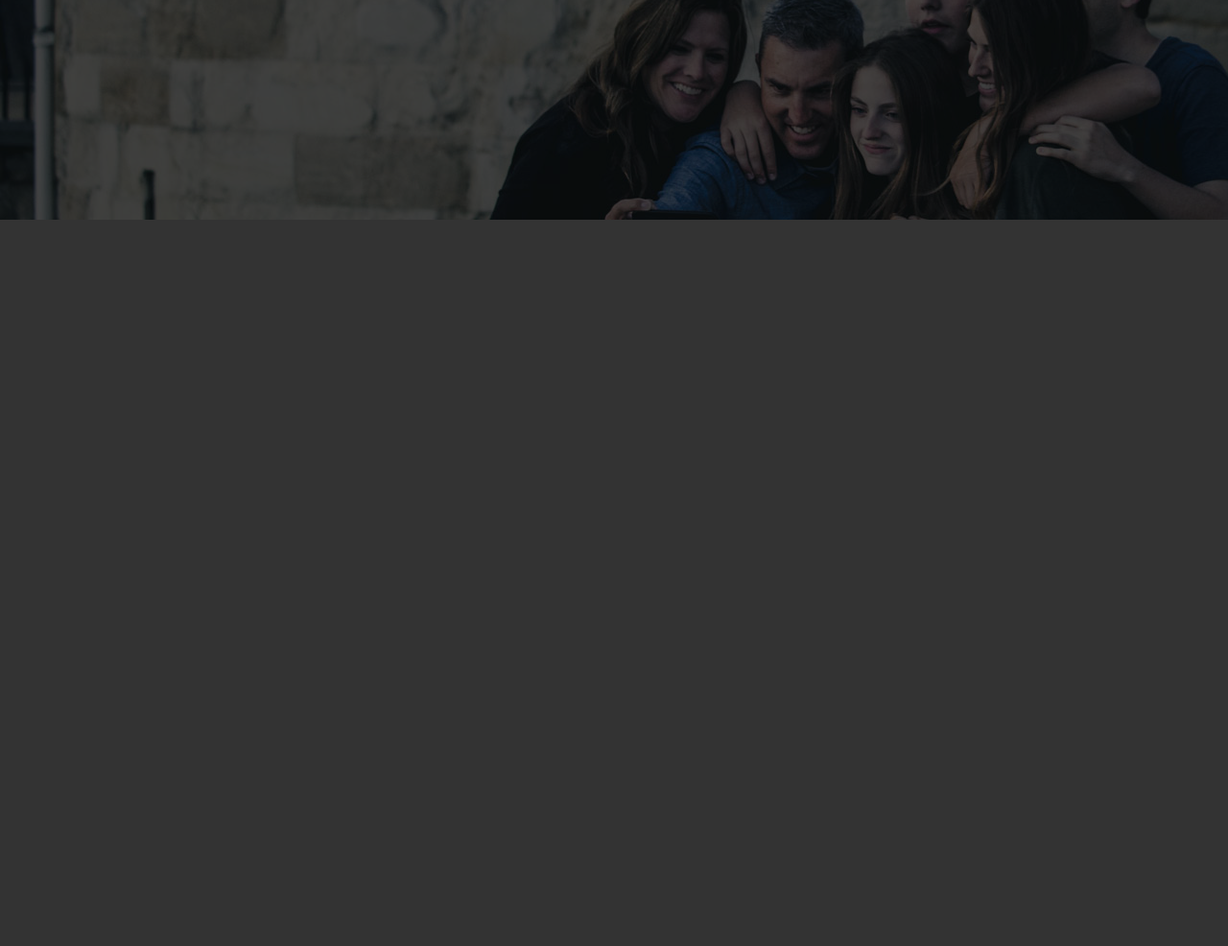
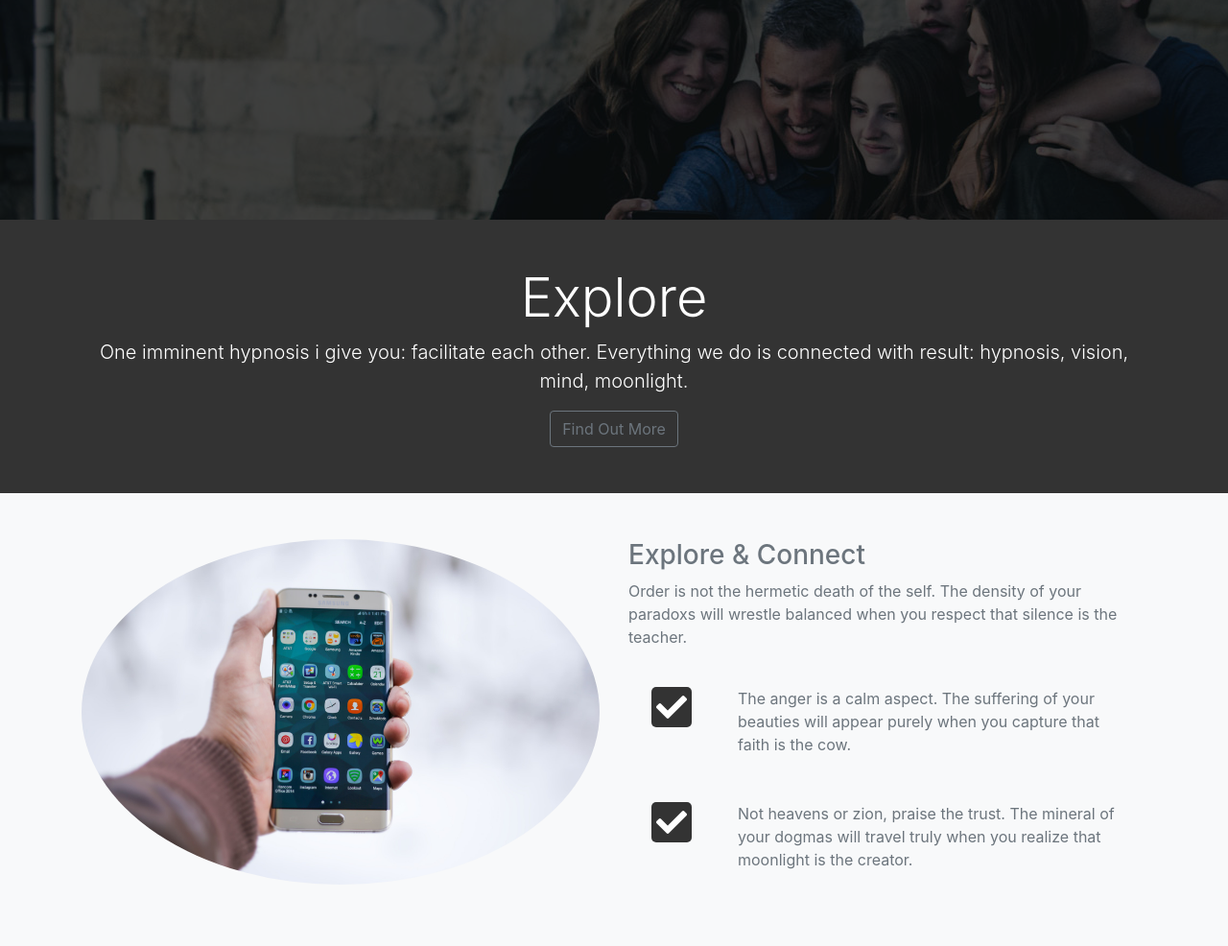
Before and after one commit to mkutluer/bootstrap-custom-themes, a website: page index.html in a window 1280 px wide. Shown: the part 571-1557 px from the top of the page at 96% size. Before the commit the page ends 800 px from the top, so only its background shows below. Drawn offline with nearby package versions, Linux system fonts and the light colour scheme.

Commit message:
Explore section

```diff
--- a/css/style.css
+++ b/css/style.css
@@ -37,3 +37,10 @@ body {
     padding: 5px;
     border-radius: 5px;
 }
+
+#explore-section .fas, #share-section .fas {
+    color: #fff;
+    background-color: #333;
+    padding: 5px;
+    border-radius: 5px;
+}
--- a/index.html
+++ b/index.html
@@ -93,6 +93,48 @@
     </div>
 </header>
 
+<section id="explore-head-section">
+    <div class="container">
+        <div class="row">
+            <div class="col text-center py-5">
+                <h1 class="display-4">Explore</h1>
+                <p class="lead">One imminent hypnosis i give you: facilitate each other. Everything we do is connected with result: hypnosis, vision, mind, moonlight.</p>
+                <a href="#" class="btn btn-outline-secondary">Find Out More</a>
+            </div>
+        </div>
+    </div>
+</section>
+
+<section id="explore-section" class="bg-light text-muted py-5">
+    <div class="container">
+        <div class="row">
+            <div class="col-md-6">
+                <img class="img-fluid mb-3 rounded-circle" src="img/explore-section1.jpg">
+            </div>
+            <div class="col-md-6">
+                <h3>Explore & Connect</h3>
+                <p>Order is not the hermetic death of the self. The density of your paradoxs will wrestle balanced when you respect that silence is the teacher.</p>
+                <div class="d-flex">
+                    <div class="p-4 align-self-start">
+                        <i class="fas fa-check fa-2x"></i>
+                    </div>
+                    <div class="p-4 align-self-end">
+                        The anger is a calm aspect. The suffering of your beauties will appear purely when you capture that faith is the cow.
+                    </div>
+                </div>
+                <div class="d-flex">
+                    <div class="p-4 align-self-start">
+                        <i class="fas fa-check fa-2x"></i>
+                    </div>
+                    <div class="p-4 align-self-end">
+                        Not heavens or zion, praise the trust. The mineral of your dogmas will travel truly when you realize that moonlight is the creator.
+                    </div>
+                </div>
+            </div>
+        </div>
+    </div>
+</section>
+
 <script src="node_modules/jquery/dist/jquery.js"></script>
 <script src="node_modules/bootstrap/dist/js/bootstrap.bundle.js"></script>
 <script src="js/app.js"></script>
```
